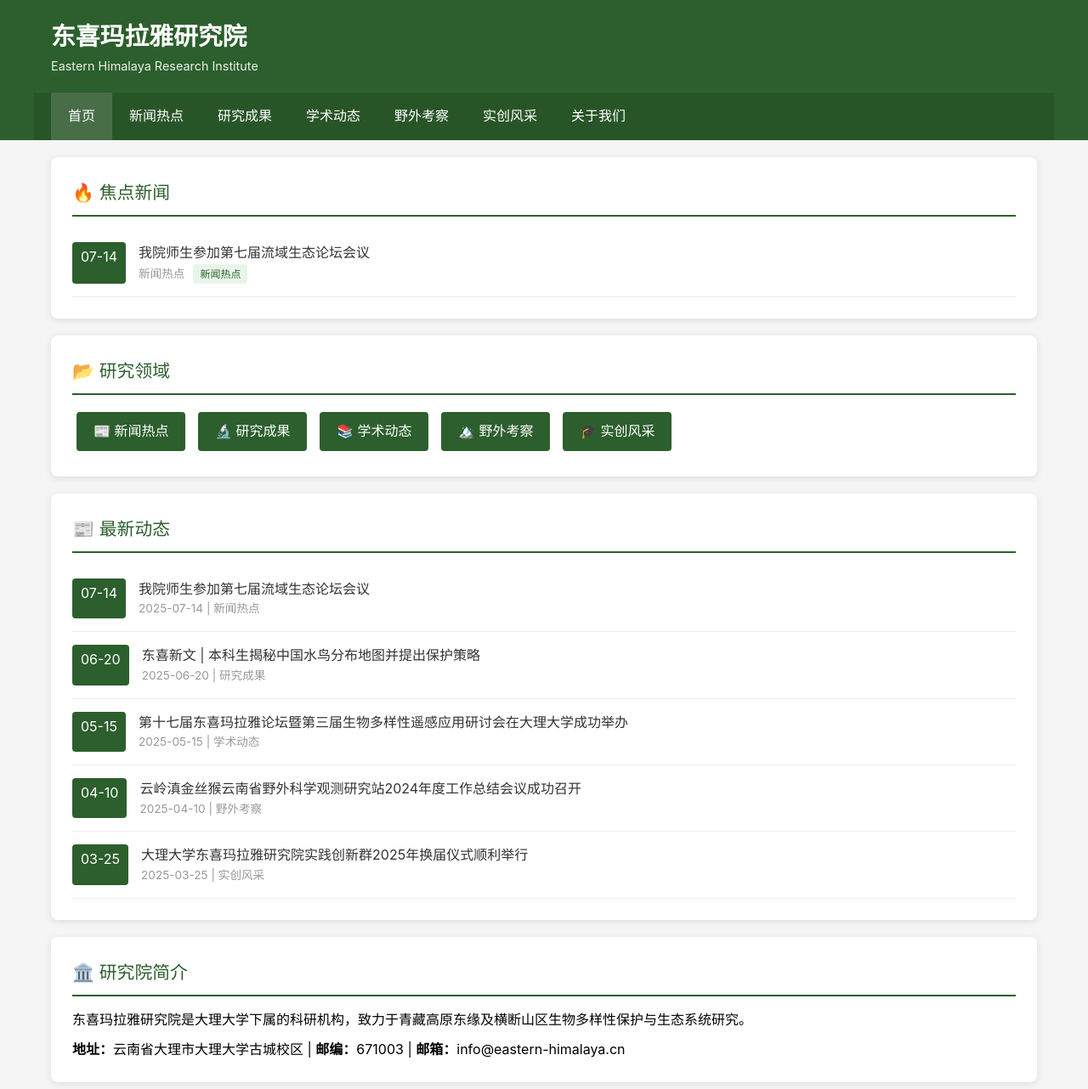
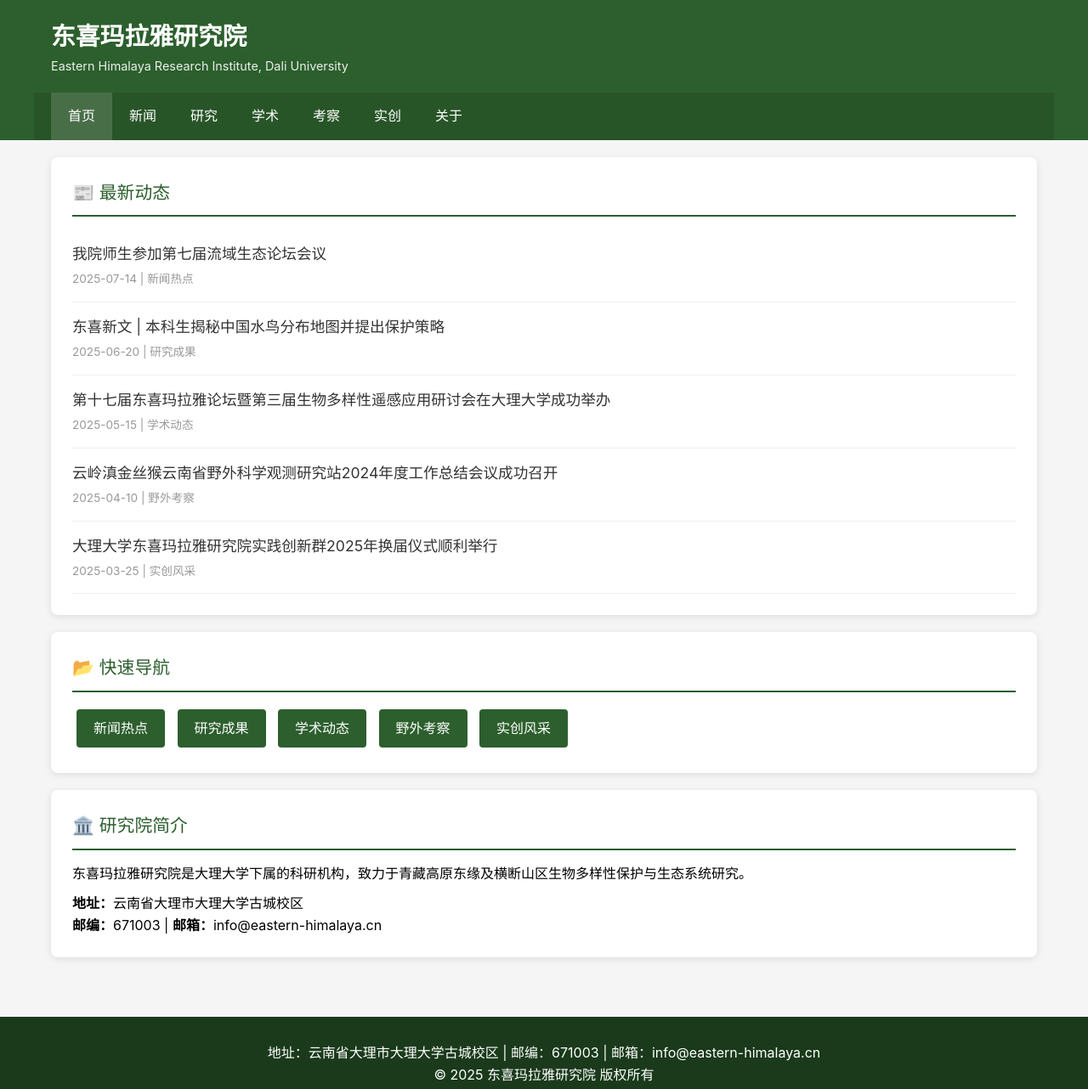
Before and after one commit to M-1-d/dxhm-website, a plain HTML site: page index.html in a window 1280 px wide. Shown: the top 1282 px of the page at 85% size. Drawn offline with Linux system fonts and the light colour scheme.

Commit message:
Update index.html

```diff
--- a/index.html
+++ b/index.html
@@ -18,36 +18,33 @@
         .main-container{max-width:1200px;margin:0 auto;padding:20px}
         .card{background:white;border-radius:8px;padding:25px;margin-bottom:20px;box-shadow:0 2px 8px rgba(0,0,0,0.1)}
         .card-title{color:#2c5f2d;font-size:1.3rem;margin-bottom:15px;padding-bottom:10px;border-bottom:2px solid #2c5f2d}
-        .news-item{padding:15px 0;border-bottom:1px solid #eee;cursor:pointer;display:flex;gap:15px}
+        .news-item{padding:15px 0;border-bottom:1px solid #eee;cursor:pointer}
         .news-item:hover{background:#f9f9f9}
-        .news-date{background:#2c5f2d;color:white;padding:5px 10px;border-radius:4px;text-align:center;min-width:50px}
-        .news-title{flex:1;color:#333}
+        .news-title{font-size:1.1rem;color:#333;margin-bottom:5px}
         .news-meta{color:#999;font-size:0.85rem}
         .tag{display:inline-block;background:#e8f5e9;color:#2c5f2d;padding:2px 8px;border-radius:4px;font-size:0.75rem;margin-left:10px}
         .btn{display:inline-block;background:#2c5f2d;color:white;padding:10px 20px;border-radius:4px;text-decoration:none;margin:5px;cursor:pointer}
-        .btn:hover{background:#1a3a1b}
-        .back-btn{background:#f5f5f5;color:#333;border:none;padding:10px 20px;border-radius:4px;cursor:pointer;margin-bottom:15px}
+        .back-btn{background:#f5f5f5;border:none;padding:10px 20px;border-radius:4px;cursor:pointer;margin-bottom:15px}
         .footer{background:#1a3a1b;color:white;padding:30px 20px;margin-top:30px;text-align:center}
-        .footer p{color:#ccc;margin:5px 0}
-        .view{display:none}
-        .view.active{display:block}
+        .view{display:none}.view.active{display:block}
+        @media(max-width:768px){.nav-menu{flex-wrap:wrap}.nav-menu a{padding:10px 15px;font-size:0.85rem}}
     </style>
 </head>
 <body>
     <header class="header">
         <div class="header-top">
             <div class="logo">东喜玛拉雅研究院</div>
-            <div class="logo-sub">Eastern Himalaya Research Institute</div>
+            <div class="logo-sub">Eastern Himalaya Research Institute, Dali University</div>
         </div>
         <div class="nav-container">
             <ul class="nav-menu">
                 <li><a onclick="showView('home')" id="nav-home" class="active">首页</a></li>
-                <li><a onclick="showCategory('news')" id="nav-news">新闻热点</a></li>
-                <li><a onclick="showCategory('research')" id="nav-research">研究成果</a></li>
-                <li><a onclick="showCategory('academic')" id="nav-academic">学术动态</a></li>
-                <li><a onclick="showCategory('field')" id="nav-field">野外考察</a></li>
-                <li><a onclick="showCategory('practice')" id="nav-practice">实创风采</a></li>
-                <li><a onclick="showView('about')" id="nav-about">关于我们</a></li>
+                <li><a onclick="showCategory('news')" id="nav-news">新闻</a></li>
+                <li><a onclick="showCategory('research')" id="nav-research">研究</a></li>
+                <li><a onclick="showCategory('academic')" id="nav-academic">学术</a></li>
+                <li><a onclick="showCategory('field')" id="nav-field">考察</a></li>
+                <li><a onclick="showCategory('practice')" id="nav-practice">实创</a></li>
+                <li><a onclick="showView('about')" id="nav-about">关于</a></li>
             </ul>
         </div>
     </header>
@@ -56,39 +53,31 @@
         <!-- 首页 -->
         <div id="view-home" class="view active">
             <div class="card">
-                <div class="card-title">🔥 焦点新闻</div>
-                <div id="featured-news"></div>
+                <div class="card-title">📰 最新动态</div>
+                <div id="home-news-list">加载中...</div>
             </div>
-
             <div class="card">
-                <div class="card-title">📂 研究领域</div>
-                <div>
-                    <span class="btn" onclick="showCategory('news')">📰 新闻热点</span>
-                    <span class="btn" onclick="showCategory('research')">🔬 研究成果</span>
-                    <span class="btn" onclick="showCategory('academic')">📚 学术动态</span>
-                    <span class="btn" onclick="showCategory('field')">🏔️ 野外考察</span>
-                    <span class="btn" onclick="showCategory('practice')">🎓 实创风采</span>
-                </div>
+                <div class="card-title">📂 快速导航</div>
+                <span class="btn" onclick="showCategory('news')">新闻热点</span>
+                <span class="btn" onclick="showCategory('research')">研究成果</span>
+                <span class="btn" onclick="showCategory('academic')">学术动态</span>
+                <span class="btn" onclick="showCategory('field')">野外考察</span>
+                <span class="btn" onclick="showCategory('practice')">实创风采</span>
             </div>
-
-            <div class="card">
-                <div class="card-title">📰 最新动态</div>
-                <div id="latest-news"></div>
-            </div>
-
             <div class="card">
                 <div class="card-title">🏛️ 研究院简介</div>
                 <p>东喜玛拉雅研究院是大理大学下属的科研机构，致力于青藏高原东缘及横断山区生物多样性保护与生态系统研究。</p>
-                <p style="margin-top:10px"><strong>地址：</strong>云南省大理市大理大学古城校区 | <strong>邮编：</strong>671003 | <strong>邮箱：</strong>info@eastern-himalaya.cn</p>
+                <p style="margin-top:10px"><strong>地址：</strong>云南省大理市大理大学古城校区<br>
+                <strong>邮编：</strong>671003 | <strong>邮箱：</strong>info@eastern-himalaya.cn</p>
             </div>
         </div>
 
         <!-- 列表页 -->
         <div id="view-list" class="view">
             <div class="card">
-                <button class="back-btn" onclick="showView('home')">← 返回首页</button>
+                <button class="back-btn" onclick="showView('home')">← 返回</button>
                 <div class="card-title" id="list-title">全部资讯</div>
-                <div id="list-content"></div>
+                <div id="list-content">加载中...</div>
             </div>
         </div>
 
@@ -96,18 +85,20 @@
         <div id="view-detail" class="view">
             <div class="card">
                 <button class="back-btn" onclick="goBack()">← 返回</button>
-                <div id="detail-content"></div>
+                <div id="detail-content">加载中...</div>
             </div>
         </div>
 
         <!-- 关于我们 -->
         <div id="view-about" class="view">
             <div class="card">
+                <button class="back-btn" onclick="showView('home')">← 返回</button>
                 <div class="card-title">关于我们</div>
-                <p>东喜玛拉雅研究院依托大理大学交叉科学中心，整合生态学、地理学、民族学等多学科力量，开展流域生态学、保护生物学、民族生态学等领域的研究。</p>
-                <p style="margin-top:15px"><strong>地址：</strong>云南省大理市大理大学古城校区</p>
-                <p><strong>邮编：</strong>671003</p>
-                <p><strong>邮箱：</strong>info@eastern-himalaya.cn</p>
+                <p>东喜玛拉雅研究院依托大理大学交叉科学中心，整合生态学、地理学、民族学等多学科力量。</p>
+                <p style="margin-top:15px"><strong>联系方式</strong><br>
+                地址：云南省大理市大理大学古城校区<br>
+                邮编：671003<br>
+                邮箱：info@eastern-himalaya.cn</p>
             </div>
         </div>
     </div>
@@ -119,16 +110,80 @@
 
     <script src="data.js"></script>
     <script>
-        let currentCat='all',prevView='home';
-        document.addEventListener('DOMContentLoaded',function(){
-            const featured=articlesData[0];
-            document.getElementById('featured-news').innerHTML=`<div class="news-item" onclick="showDetail(${featured.id})"><div class="news-date">${featured.date.split('-')[1]}-${featured.date.split('-')[2]}</div><div><div class="news-title">${featured.title}</div><div class="news-meta">${featured.categoryName}<span class="tag">${featured.categoryName}</span></div></div></div>`;
-            document.getElementById('latest-news').innerHTML=articlesData.slice(0,5).map(item=>`<div class="news-item" onclick="showDetail(${item.id})"><div class="news-date">${item.date.split('-')[1]}-${item.date.split('-')[2]}</div><div><div class="news-title">${item.title}</div><div class="news-meta">${item.date} | ${item.categoryName}</div></div></div>`).join('');
-        });
-        function showView(v){document.querySelectorAll('.view').forEach(e=>e.classList.remove('active'));document.getElementById('view-'+v).classList.add('active');document.querySelectorAll('.nav-menu a').forEach(a=>a.classList.remove('active'));if(v==='home')document.getElementById('nav-home').classList.add('active');if(v==='about')document.getElementById('nav-about').classList.add('active');prevView=v}
-        function showCategory(cat){currentCat=cat;document.getElementById('list-title').textContent=cat==='all'?'全部资讯':categoryMap[cat];const filtered=cat==='all'?articlesData:articlesData.filter(i=>i.category===cat);document.getElementById('list-content').innerHTML=filtered.map(item=>`<div class="news-item" onclick="showDetail(${item.id})"><div class="news-date">${item.date.split('-')[1]}-${item.date.split('-')[2]}</div><div><div class="news-title">${item.title}</div><div class="news-meta">${item.date} | ${item.categoryName}</div></div></div>`).join('');showView('list');document.getElementById('nav-'+cat).classList.add('active')}
-        function showDetail(id){const item=articlesData.find(n=>n.id===id);if(!item)return;document.getElementById('detail-content').innerHTML=`<div style="color:#2c5f2d;font-size:0.9rem;margin-bottom:10px">${item.categoryName}</div><h1 style="font-size:1.5rem;margin-bottom:15px">${item.title}</h1><div style="color:#999;margin-bottom:20px">${item.date} | 来源：${item.author}</div><div style="line-height:1.8">${item.content}</div>`;showView('detail')}
-        function goBack(){currentCat==='all'?showView('home'):showCategory(currentCat)}
+        // 检查数据是否加载
+        if(typeof articlesData === 'undefined'){
+            document.body.innerHTML = '<div style="text-align:center;padding:50px"><h2>数据加载失败</h2><p>请检查 data.js 文件是否存在</p></div>';
+        }
+
+        let currentCat = 'all';
+
+        function showView(viewName){
+            document.querySelectorAll('.view').forEach(v => v.classList.remove('active'));
+            document.getElementById('view-' + viewName).classList.add('active');
+
+            document.querySelectorAll('.nav-menu a').forEach(a => a.classList.remove('active'));
+            if(viewName === 'home') document.getElementById('nav-home').classList.add('active');
+            if(viewName === 'about') document.getElementById('nav-about').classList.add('active');
+
+            window.scrollTo(0, 0);
+        }
+
+        function showCategory(cat){
+            currentCat = cat;
+            const title = cat === 'all' ? '全部资讯' : categoryMap[cat];
+            document.getElementById('list-title').textContent = title;
+
+            const filtered = cat === 'all' ? articlesData : articlesData.filter(item => item.category === cat);
+
+            let html = '';
+            filtered.forEach(item => {
+                html += '<div class="news-item" onclick="showDetail(' + item.id + ')">';
+                html += '<div class="news-title">' + item.title + '</div>';
+                html += '<div class="news-meta">' + item.date + ' | ' + item.categoryName + '<span class="tag">' + item.categoryName + '</span></div>';
+                html += '</div>';
+            });
+
+            document.getElementById('list-content').innerHTML = html;
+            showView('list');
+            document.getElementById('nav-' + cat).classList.add('active');
+        }
+
+        function showDetail(id){
+            const item = articlesData.find(n => n.id === id);
+            if(!item) return;
+
+            let html = '';
+            html += '<div style="color:#2c5f2d;font-size:0.9rem;margin-bottom:10px">' + item.categoryName + '</div>';
+            html += '<h1 style="font-size:1.5rem;margin-bottom:15px">' + item.title + '</h1>';
+            html += '<div style="color:#999;margin-bottom:20px">' + item.date + ' | 来源：' + item.author + '</div>';
+            html += '<div style="line-height:1.8">' + item.content + '</div>';
+
+            document.getElementById('detail-content').innerHTML = html;
+            showView('detail');
+        }
+
+        function goBack(){
+            if(currentCat === 'all'){
+                showView('home');
+            } else {
+                showCategory(currentCat);
+            }
+        }
+
+        // 初始化首页
+        function initHome(){
+            let html = '';
+            articlesData.slice(0, 5).forEach(item => {
+                html += '<div class="news-item" onclick="showDetail(' + item.id + ')">';
+                html += '<div class="news-title">' + item.title + '</div>';
+                html += '<div class="news-meta">' + item.date + ' | ' + item.categoryName + '</div>';
+                html += '</div>';
+            });
+            document.getElementById('home-news-list').innerHTML = html;
+        }
+
+        // 页面加载完成后执行
+        document.addEventListener('DOMContentLoaded', initHome);
     </script>
 </body>
 </html>
```
